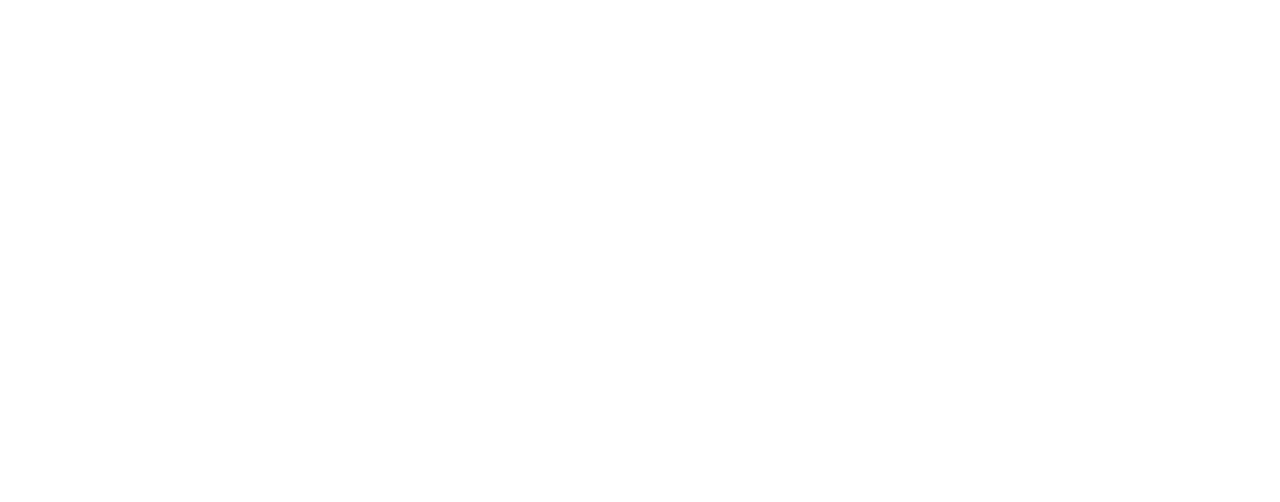
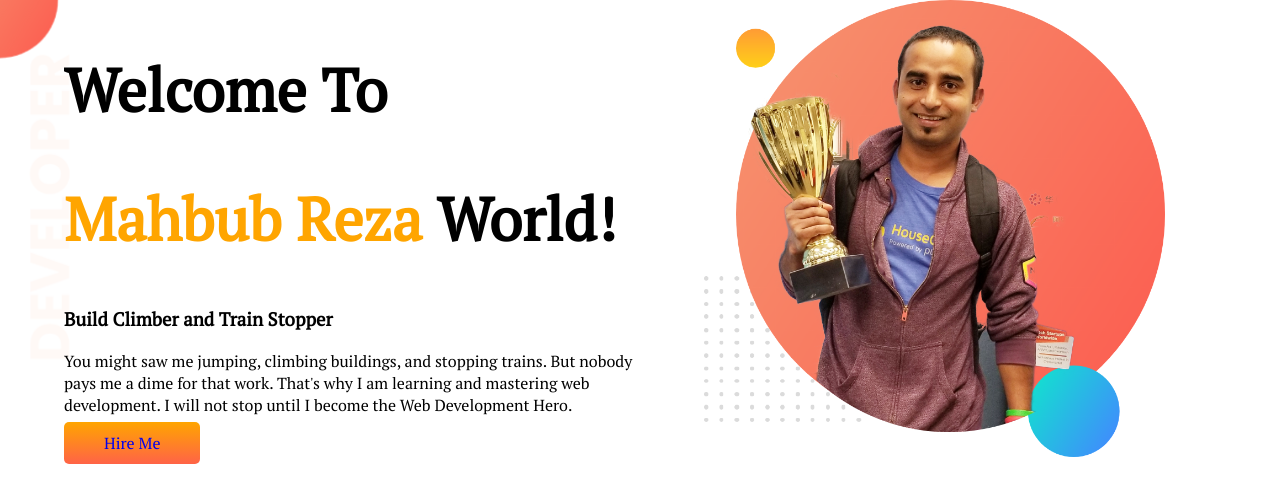
Before and after one commit to Rabbil29/developer-portfolio, a plain HTML site: page index.html in a window 1280 px wide. Drawn offline with Linux system fonts and the light colour scheme.

Commit message:
top banner added

```diff
--- a/index.html
+++ b/index.html
@@ -1,8 +1,33 @@
 <!DOCTYPE html>
 <html lang="en">
+
 <head>
   <meta charset="UTF-8">
   <meta http-equiv="X-UA-Compatible" content="IE=edge">
   <meta name="viewport" content="width=device-width, initial-scale=1.0">
   <title>mahbub portfolio</title>
+  <link rel="preconnect" href="https://fonts.googleapis.com">
+  <link rel="preconnect" href="https://fonts.gstatic.com" crossorigin>
+  <link href="https://fonts.googleapis.com/css2?family=PT+Serif&display=swap" rel="stylesheet">
   <link rel="stylesheet" href="style.css">
+</head>
+
+<body>
+  <section class="top-banner">
+    <div class="half-width">
+      <h1>Welcome To</h1>
+      <h1><span class="orange-colour">Mahbub Reza</span> World!</h1>
+      <h3>Build Climber and Train Stopper</h3>
+      <p>You might saw me jumping, climbing buildings, and stopping trains. But nobody pays me a dime for that work.
+        That's
+        why I am learning and mastering web development. I will not stop until I become the Web Development Hero.</p>
+        <a class="link-button" target="_blank" href="https://www.linkedin.com/in/mahbub-reza-918ab922a/">Hire Me</a>
+    </div>
+    <div class="half-width">
+      <img src="images\jhankar.png" alt="">
+    </div>
+  </section>
+
+</body>
+
+</html>
--- a/style.css
+++ b/style.css
@@ -0,0 +1,30 @@
+body {
+  font-family: 'PT Serif', serif;
+  margin: 0;
+}
+h1{
+  font-size: 60px;
+}
+.orange-colour{
+  color: orange;
+}
+section{
+  display: flex;
+}
+.half-width{
+  width: 50%;
+  padding-left: 5%;
+}
+.half-width img{
+  width: 80%;
+}
+.link-button{
+  text-decoration: none;
+  background-image: linear-gradient(orange, tomato);
+  padding: 10px 40px;
+  border-radius: 5px;
+}
+.top-banner{
+   background-image: url(images/top-banner.png);
+   background-repeat: no-repeat;
+}
```
Also changed, not shown: images/dream-bg.png (added), images/exp-bg.png (added), images/jhankar.png (added), images/jhankar2.png (added), images/my-bg.png (added), images/my-bg2.png (added), images/top-banner.png (added), 7 other files.
